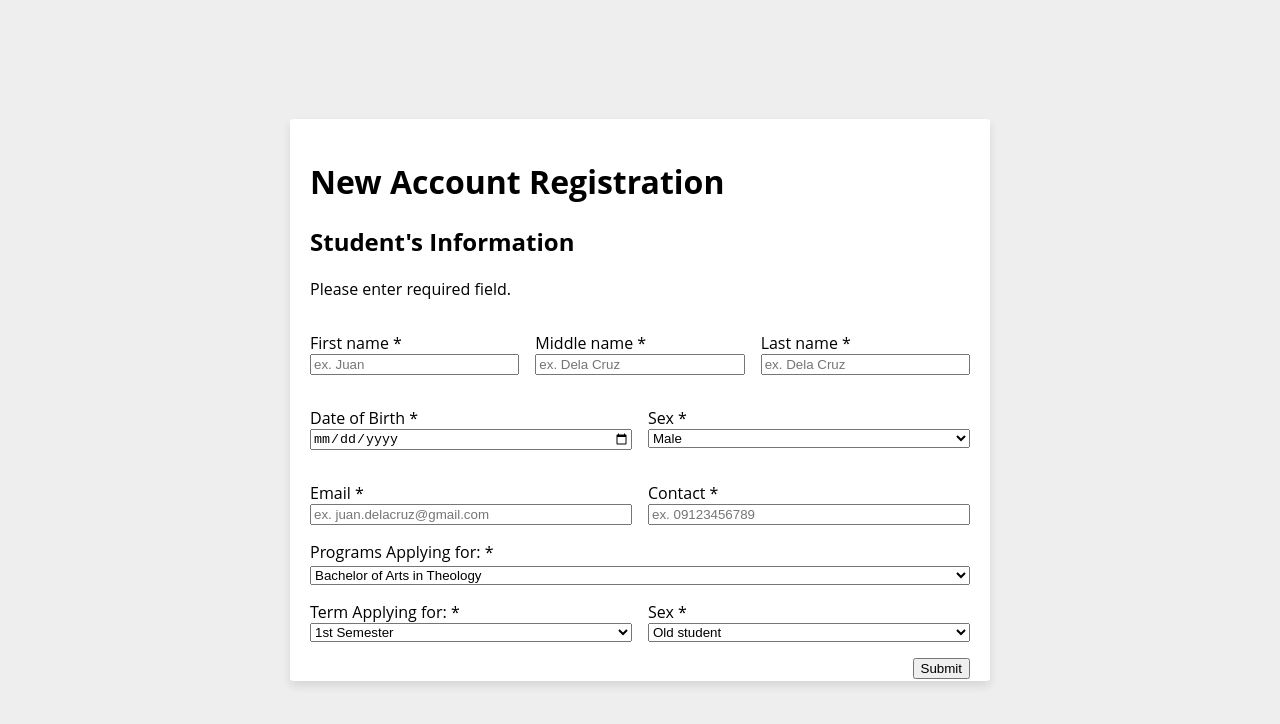
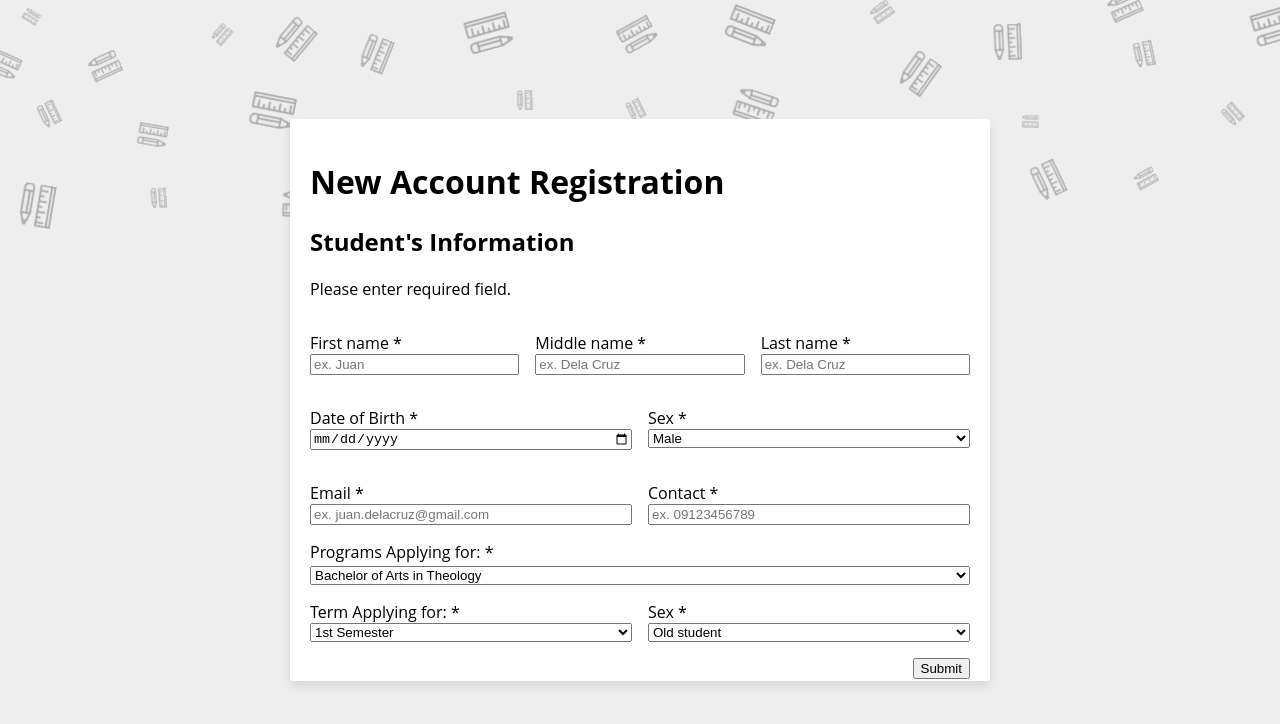
Before and after one commit to corpuzz/kcp.edusuite.asia-students-register-form, a plain HTML site: page index.html in a window 1280 px wide. Drawn offline with Linux system fonts and the light colour scheme.

Commit message:
bg image added

```diff
--- a/style.css
+++ b/style.css
@@ -14,6 +14,8 @@ body {
     justify-content: center;
     align-items: center;
     background-color: #eee;
+    background-image: url(./img/login_bg.png);
+    background-repeat: no-repeat;
 }
 
 .registration-form {
@@ -24,6 +26,8 @@ body {
     border-radius: 3px;
     box-shadow: 0px 5px 10px rgba(0,0,0,0.1);
 }
+
+
 
 .input-container {
     display: flex;
```
